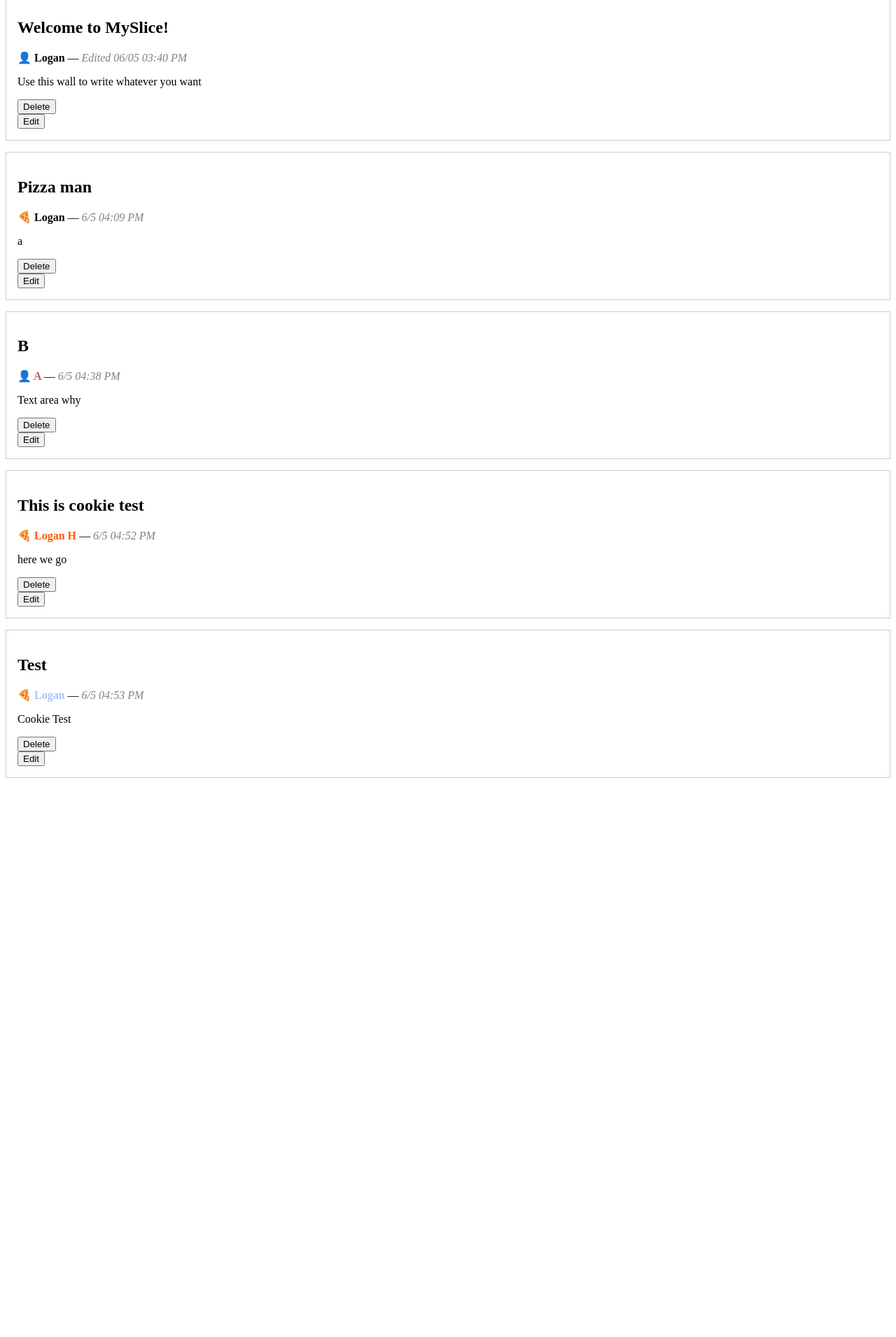
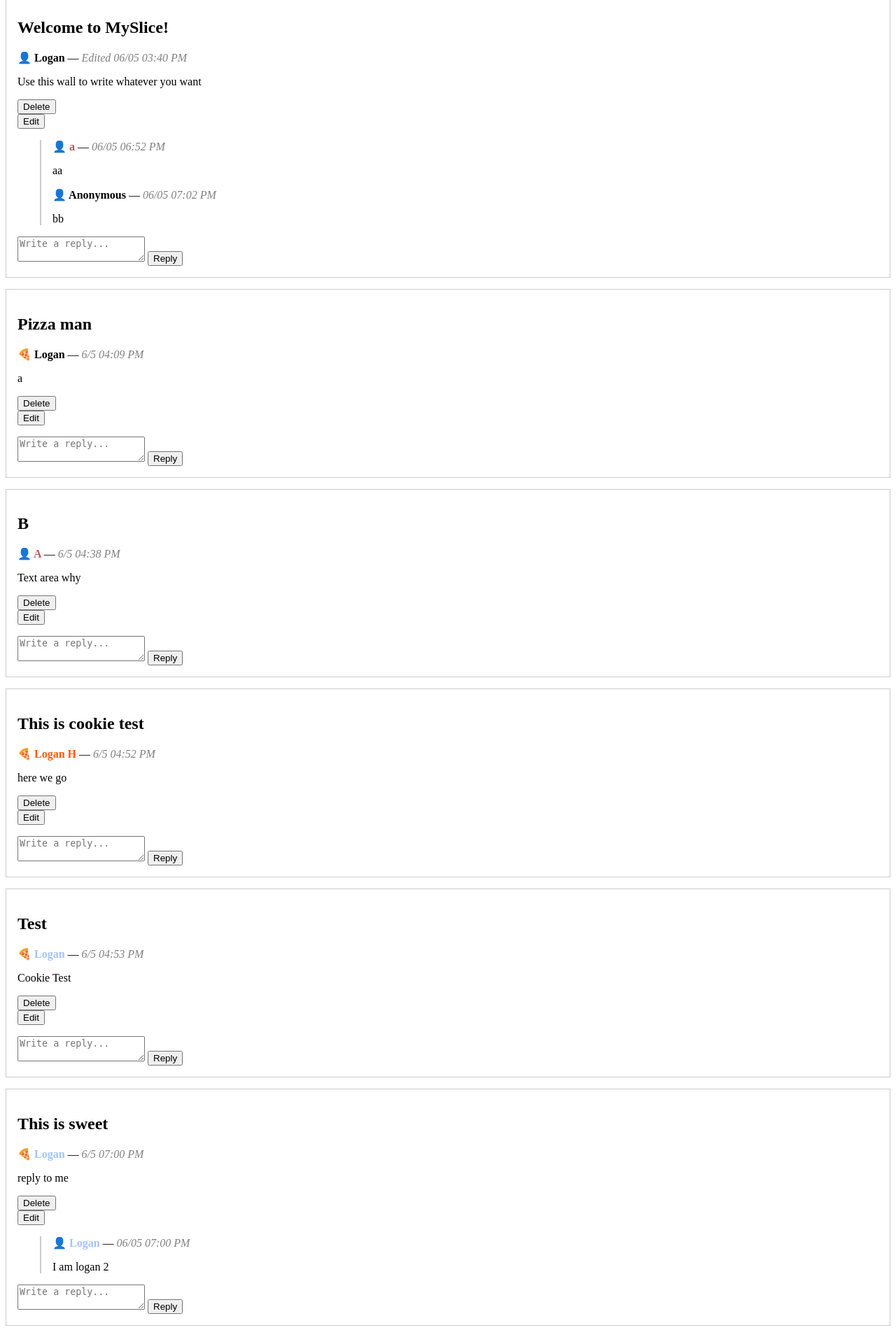
Before and after one commit to therealoganh/MySlice, a Flask app: page / in a window 1280 px wide. Shown: the part 181-2092 px from the top of the page at 70% size. Before the commit the page ends 1293 px from the top, so only its background shows below. Run offline with Flask 3, Linux system fonts and the light colour scheme.

Commit message:
Implement reply functionality

```diff
--- a/main.py
+++ b/main.py
@@ -85,7 +85,7 @@ def delete(post_index):
 def edit(post_index):
     posts = load_posts()
 
-    if post_index < 0 or post_index >= len(posts):
+    if 0 <= post_index < len(posts):
         return "Post not found", 404
 
     if request.method == 'POST':
@@ -99,6 +99,39 @@ def edit(post_index):
     post = posts[post_index]
     return render_template('edit.html', post=post, post_index=post_index)
 
+# Reply route
+
+@app.route('/reply/<int:post_index>', methods=['POST'])
+def reply(post_index):
+    posts = load_posts()
+
+    if 0 <= post_index < len(posts):
+        author = request.cookies.get('author', 'Anonymous')
+        avatar = request.cookies.get('avatar', '👤')
+        color = request.cookies.get('color', '#000000')
+        content = request.form['content']
+        timestamp = datetime.now().strftime('%m/%d %I:%M %p')
+
+        reply_data = {
+            'author': author,
+            'avatar': avatar,
+            'color': color,
+            'content': content,
+            'timestamp': timestamp
+        }
+
+        # Append reply to the post's replies list
+        if 'replies' not in posts[post_index]:
+            posts[post_index]['replies'] = []
+        posts[post_index]['replies'].append(reply_data)
+
+        save_posts(posts)
+
+    # Redirect back to home
+    return redirect(url_for('home'))
+
+
+
 
 if __name__ == '__main__':
     app.run(debug=True)
--- a/posts.json
+++ b/posts.json
@@ -3,7 +3,23 @@
         "title": "Welcome to MySlice!",
         "content": "Use this wall to write whatever you want",
         "author": "Logan",
-        "timestamp": "Edited 06/05 03:40 PM"
+        "timestamp": "Edited 06/05 03:40 PM",
+        "replies": [
+            {
+                "author": "a",
+                "avatar": "",
+                "color": "#b35656",
+                "content": "aa",
+                "timestamp": "06/05 06:52 PM"
+            },
+            {
+                "author": "Anonymous",
+                "avatar": "\ud83d\udc64",
+                "color": "#000000",
+                "content": "bb",
+                "timestamp": "06/05 07:02 PM"
+            }
+        ]
     },
     {
         "title": "Pizza man",
@@ -35,5 +51,22 @@
         "avatar": "\ud83c\udf55",
         "color": "#a3c2ff",
         "timestamp": "6/5 04:53 PM"
+    },
+    {
+        "title": "This is sweet",
+        "content": "reply to me",
+        "author": "Logan",
+        "avatar": "\ud83c\udf55",
+        "color": "#a3c2ff",
+        "timestamp": "6/5 07:00 PM",
+        "replies": [
+            {
+                "author": "Logan",
+                "avatar": "\ud83d\udc64",
+                "color": "#a3c2ff",
+                "content": "I am logan 2",
+                "timestamp": "06/05 07:00 PM"
+            }
+        ]
     }
 ]
--- a/templates/home.html
+++ b/templates/home.html
@@ -7,37 +7,49 @@
     <h1>MySlice (of the internet)🍕</h1>
     <p>Recently, a friend told me about the <b>"Dead Internet Theory"</b>, which is the idea that the internet died some years ago and now mostly consists of bots interacting with other bots. This was a pretty depressing theory to me, so I've created MySlice (of the internet), where <em>humans</em> are meant to interact with other <em>humans</em>.</p>
 
-
     <!-- Create post button  -->
     <a href="{{ url_for('create') }}">
         <button style="margin-bottom: 1rem;">Create New Post</button>
     </a>
 
-    <!-- Iterate posts.json and print post on page -->
 {% for post in posts %}
-        <div style="border: 1px solid #ccc; margin-bottom: 1rem; padding: 1rem;">
+  <div class="post" style="border: 1px solid #ccc; margin-bottom: 1rem; padding: 1rem;">
     <h2>{{ post.title }}</h2>
     <p>
       <strong style="color: {{ post.color or '#000' }}">
         {{ post.avatar or "👤" }} {{ post.author }}
       </strong>
-              — <em style="color: gray;">
-                {{ post.timestamp }}</em>
+      — <em style="color: gray;">{{ post.timestamp }}</em>
     </p>
-
     <p>{{ post.content }}</p>
 
-
     <!-- Buttons -->
-            <form method="POST" action="/delete/{{             loop.index0 }}" style="margin-top: 1rem;" onsubmit="return confirm('Are you sure you want to delete this post?');">
+    <form method="POST" action="/delete/{{ loop.index0 }}" style="margin-top: 1rem;" onsubmit="return confirm('Are you sure you want to delete this post?');">
       <button type="submit">Delete</button>
     </form>
-
     <form method="GET" action="/edit/{{ loop.index0 }}" style="display: inline;">
       <button type="submit">Edit</button>
     </form>
+
+    <!-- Replies -->
+    <div class="replies" style="margin-left: 2rem; border-left: 2px solid #ccc; padding-left: 1rem; margin-top: 1rem;">
+      {% for reply in post.replies or [] %}
+        <div class="reply" style="margin-bottom: 1rem;">
+          <strong style="color: {{ reply.color or '#000' }}">
+            {{ reply.avatar or "👤" }} {{ reply.author }}
+          </strong>
+          — <em style="color: gray;">{{ reply.timestamp }}</em>
+          <p>{{ reply.content }}</p>
         </div>
       {% endfor %}
+    </div>
 
+    <!-- Reply form -->
+    <form method="POST" action="/reply/{{ loop.index0 }}" style="margin-top: 1rem;">
+      <textarea name="content" placeholder="Write a reply..." required></textarea>
+      <button type="submit">Reply</button>
+    </form>
+  </div>
+{% endfor %}
 </body>
 </html>
```
Lines whose indentation alone changed are shown as unchanged.
